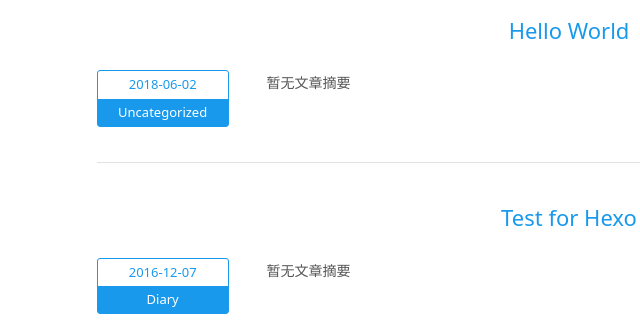
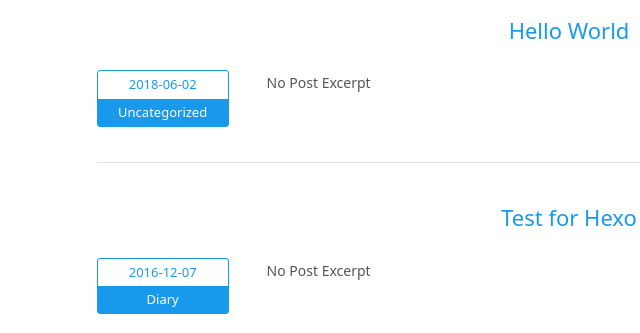
Before and after one commit to pandaeathzr/pandaeathzr.github.io, a plain HTML site: page index.html in a window 1280 px wide. Shown: the part 338-671 px from the top of the page, 71-711 px from the left. Drawn offline with Linux system fonts and the light colour scheme.

Commit message:
Site updated: 2018-06-02 21:53:15

```diff
--- a/index.html
+++ b/index.html
@@ -108,7 +108,7 @@
       </div>
     </div>
     <!-- Post Excerpt -->
-    <div class="excerpt typo">暂无文章摘要</div>
+    <div class="excerpt typo">No Post Excerpt</div>
     <!-- Post Tags -->
     <div class="tags">
 
@@ -137,7 +137,7 @@
       </div>
     </div>
     <!-- Post Excerpt -->
-    <div class="excerpt typo">暂无文章摘要</div>
+    <div class="excerpt typo">No Post Excerpt</div>
     <!-- Post Tags -->
     <div class="tags">
 
```
Also changed, not shown: hello-world/index.html (+1 -1 lines), 连接问题/index.html (+1 -1 lines), 1 other file.
